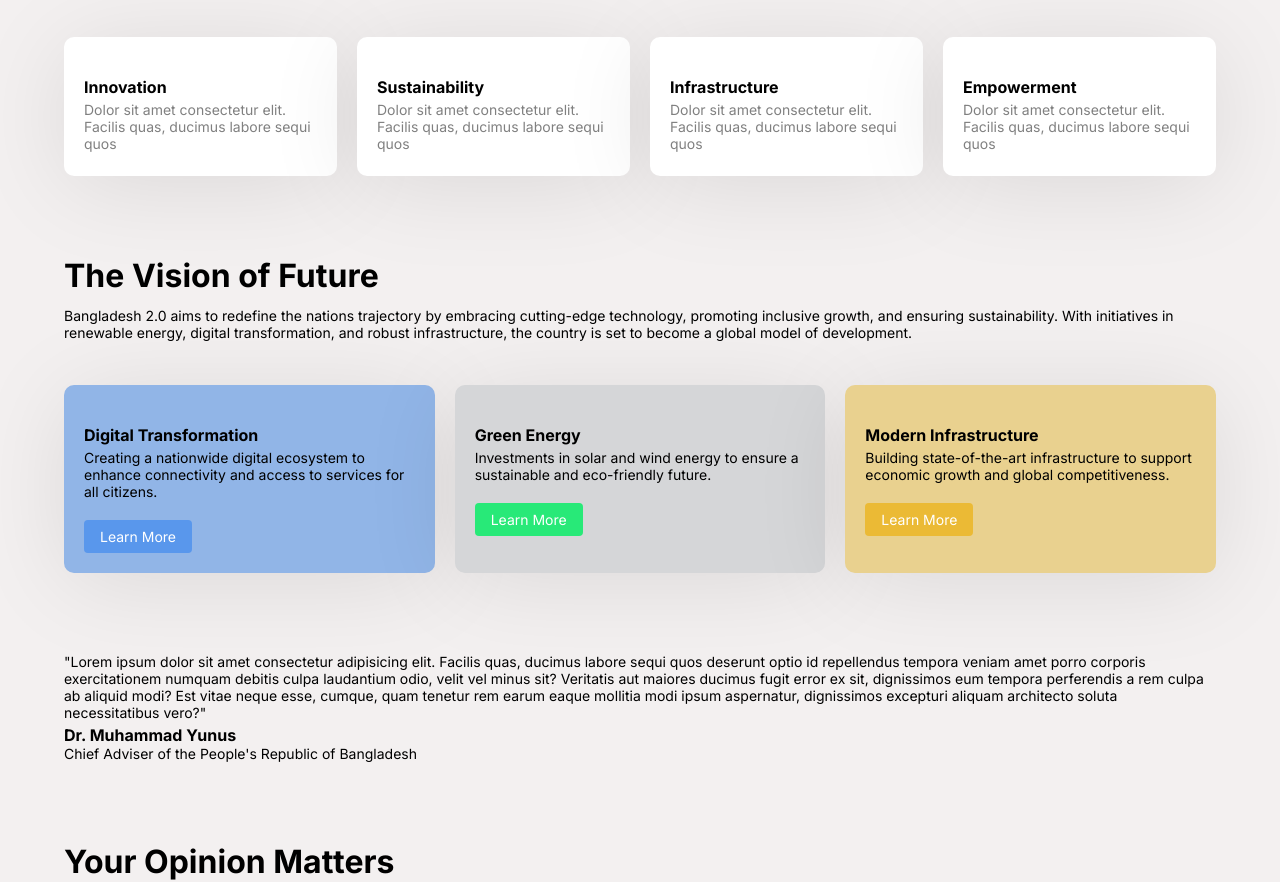
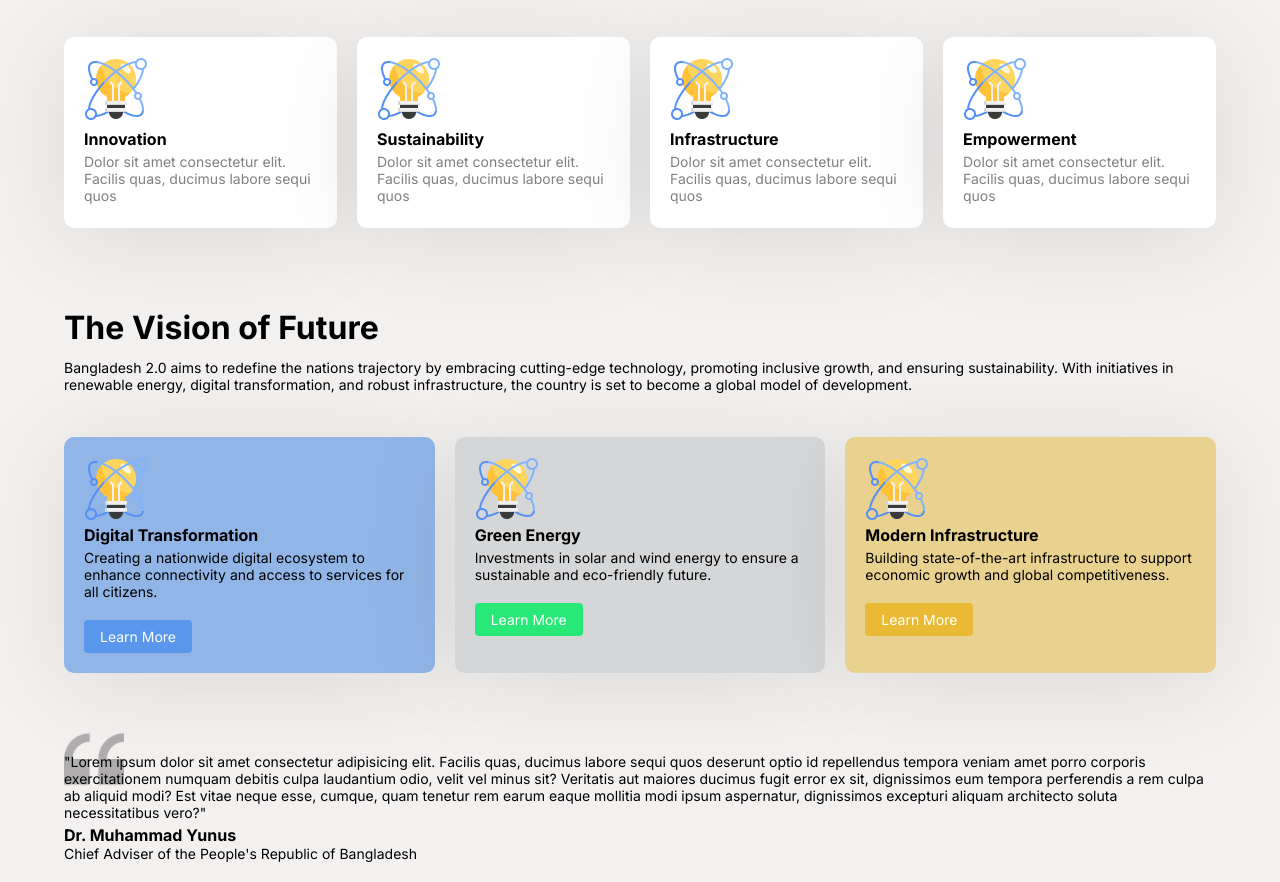
Before and after one commit to nobodip12/Bangladesh-two-point-zero, a plain HTML site: page index.html in a window 1280 px wide. Shown: the part 698-1580 px from the top of the page. Drawn offline with Linux system fonts and the light colour scheme; the site is published under a folder, as on GitHub Pages, so addresses that start at the root find nothing.

Commit message:
img link prpoperly connect

```diff
--- a/index.html
+++ b/index.html
@@ -21,7 +21,7 @@
           <button class="btn">Explore New Bangladesh</button>
     </div>
     <div>
-      <img src="/images/hero.png" alt="">
+      <img src="./assets/hero.png" alt="">
     </div>
     </section>
   </header>
@@ -31,25 +31,25 @@
       <h2>Pillars of "Bangladesh 2.0"</h2>
       <div class="Pillar-container">
         <div class="pillar">
-        <img src="/assets/card-icon.png" alt="">
+        <img src="./assets/card-icon.png" alt="">
         <h4>Innovation</h4>
         <p>Dolor sit amet consectetur elit. Facilis quas, ducimus labore
            sequi quos </p>
       </div>
       <div class="pillar">
-        <img src="/assets/card-icon.png" alt="">
+        <img src="./assets/card-icon.png" alt="">
         <h4>Sustainability</h4>
         <p>Dolor sit amet consectetur elit. Facilis quas, ducimus labore
            sequi quos </p>
       </div>
       <div class="pillar">
-        <img src="/assets/card-icon.png" alt="">
+        <img src="./assets/card-icon.png" alt="">
         <h4>Infrastructure</h4>
         <p>Dolor sit amet consectetur elit. Facilis quas, ducimus labore
            sequi quos </p>
       </div>
       <div class="pillar">
-        <img src="/assets/card-icon.png" alt="">
+        <img src="./assets/card-icon.png" alt="">
         <h4>Empowerment</h4>
         <p>Dolor sit amet consectetur elit. Facilis quas, ducimus labore
            sequi quos </p>
@@ -66,21 +66,21 @@
        country is set to become a global model of development.</p>
        <div class="vision-container">
         <div class="vision clr1">
-         <img src="/assets/card-icon.png" alt="">
+         <img src="./assets/card-icon.png" alt="">
           <h4>Digital Transformation</h4>
           <p>Creating a nationwide digital ecosystem to enhance connectivity
              and access to services for all citizens.</p>
              <button class="bclr1">Learn More</button>
         </div>
         <div class="vision clr2">
-          <img src="/assets/card-icon.png" alt="">
+          <img src="./assets/card-icon.png" alt="">
           <h4>Green Energy</h4>
           <p>Investments in solar and wind energy to ensure a sustainable
             and eco-friendly future.</p>
             <button class="bclr2">Learn More</button>
         </div>
         <div class="vision clr3">
-          <img src="/assets/card-icon.png" alt="">
+          <img src="./assets/card-icon.png" alt="">
           <h4>Modern Infrastructure</h4>
           <p>Building state-of-the-art infrastructure to support economic growth and
              global competitiveness.</p>
@@ -88,7 +88,7 @@
         </div>
       </div>
       <div class="quote-section">
-        <img src="/assets/quote-bg.png" alt="">
+        <img src="./assets/quote-bg.png" alt="">
       <p>"Lorem ipsum dolor sit amet consectetur adipisicing elit. Facilis
          quas, ducimus labore sequi quos deserunt optio id repellendus tempora
          veniam amet porro corporis exercitationem numquam debitis culpa
```
